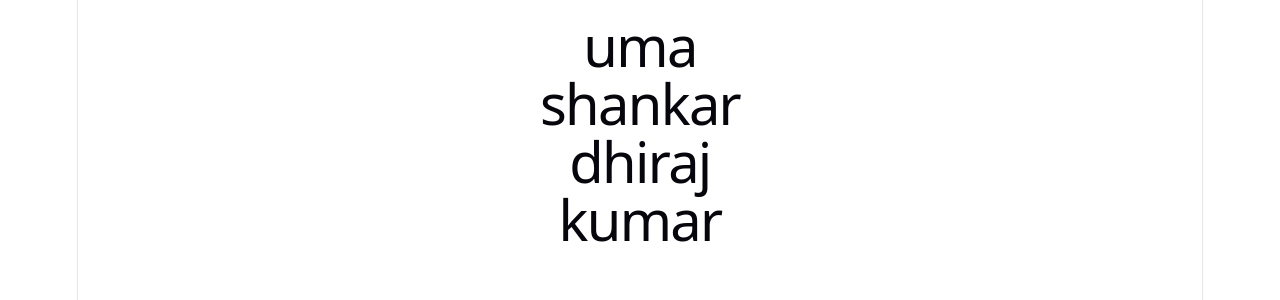
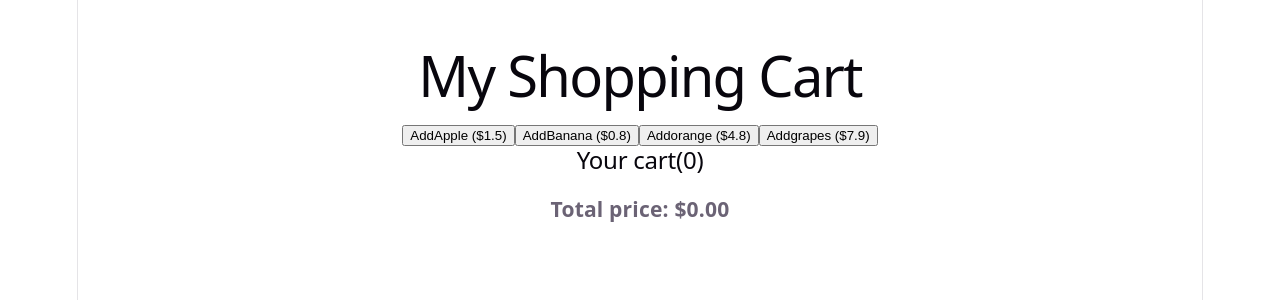
Before and after one commit to Umashankar12345/react, a React (Vite) app in the folder Listand/: page / in a window 1280 px wide. Shown: the top 300 px of the page. Built offline with nearby package versions, Linux system fonts and the light colour scheme.

Commit message:
my project

```diff
--- a/Listand/src/App.jsx
+++ b/Listand/src/App.jsx
@@ -3,26 +3,70 @@ import  React from 'react'
 import './App.css'
 
 function App() {
+
+  const[cart , setCart] = useState([]);
+  const items = [
+    {id: 1 , name: "Apple" , price: 1.5},
+    {id: 2 , name: "Banana" , price: 0.8},
+    {id: 3 , name: "orange" , price: 4.8},
+    {id: 4 , name: "grapes" , price: 7.9},
+  ];
+
+  const addToCart = (product) => {
+    setCart([...cart , product]);
+  };
+
+  const removeFromCart = (product) => {
+    setCart(cart.filter((_ , index)  => index != indexToRemove));
+  };
+  return(
+    <div style={{padding: '30px'}}>
+        <h1>My Shopping Cart</h1>
+        {items.map((item)=> (
+          <button key= {item.id} onClick={() => addToCart(item)}>Add{item.name} (${item.price})</button>
+        ))}
+
+        <h2>Your cart({cart.length})</h2>
+        <ul>
+          {cart.map((item, index) => (
+            <li key={index}>
+              {item.name} - ${item.price}
+              <button onClick={()=> removeFromCart(index)}>Remove </button>
+            </li>
+          ))}
+        </ul>
+
+        <h3>Total price: ${cart.reduce((total, item) => total + item.price, 0).toFixed(2)}</h3>
+    </div>
+  )
+
   //const IPL = ['CSk' , 'mumabi' , 'RCB' , 'punjab']
-    const Name = ['uma' , 'shankar' , 'dhiraj' , 'kumar']
+    // const Name = ['uma' , 'shankar' , 'dhiraj' , 'kumar']
 
 
-      const result = Name.map((Name)=> <h1>{Name} </h1>)
-      return(
-      <div className='app'>
-        <h1>{result}</h1>
-         </div>
-    )
+    //   const result = Name.map((Name)=> <h1>{Name} </h1>)
+    //   return(
+    //   <div className='app'>
+    //     <h1>{result}</h1>
+    //      </div>
+    // )
+    // const girls = ['chhoti' , 'moti' , 'gudiya' , 'kajal' , 'Arti']
+    // const map = girls.map((girls) => <h1>{girls}</h1>)
+    // return(
+    //   <div className='app'>
+    //     <h1>{map}</h1>
+    //   </div>
+    // )
 
-    const phone = ['iphone' , 'apple' , 'realme' , 'samsung' , 'poco' ]
+    // const phone = ['iphone' , 'apple' , 'realme' , 'samsung' , 'poco' ]
 
-    const map = phone.map((phone) => <h1>{phone}</h1>)
+    // const map = phone.map((phone) => <h1>{phone}</h1>)
 
-    return(
-      <div className='app'>
-        <h1>{map}</h1>
-      </div>
-    )
+    // return(
+    //   <div className='app'>
+    //     <h1>{map}</h1>
+    //   </div>
+    // )
 //     const fruits = ['Apple','mango','pineapple','orange','guava' , 'grapes']
 //     return(
 //       <div>
```
